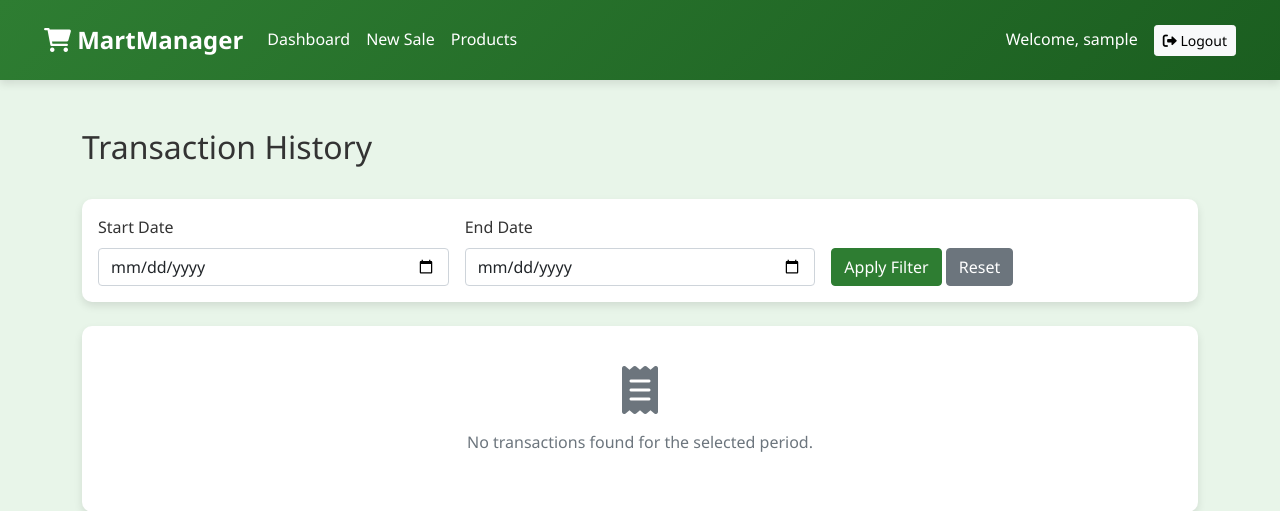
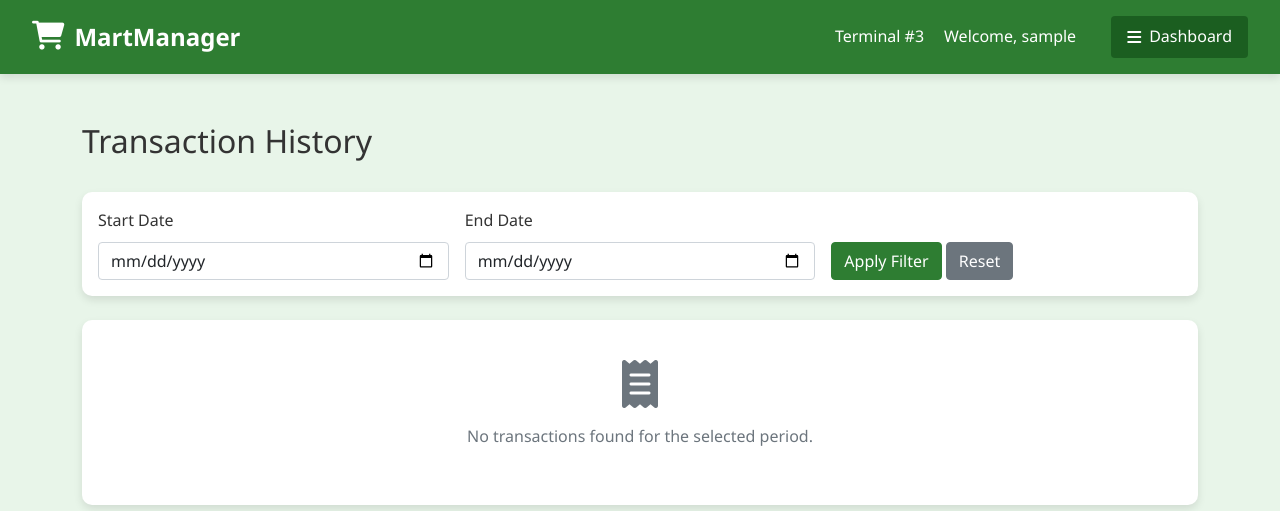
Before and after one commit to supriyaaa15/MartManager, a Django app: page /transactions/ in a window 1280 px wide. Shown: the top 511 px of the page. Run offline with Django 5.2, Linux system fonts and the light colour scheme; the visitor is signed in with stand-in values (Sample User, id 1); data that the repository does not hold is empty.

Commit message:
Transaction UI

```diff
--- a/settings.py
+++ /dev/null
@@ -1,5 +0,0 @@
-TIME_ZONE = 'Asia/Kolkata'
-USE_TZ = True
-USE_L10N = True
-
-# ... existing code ...
--- a/templates/base.html
+++ /dev/null
@@ -1,124 +0,0 @@
-<!DOCTYPE html>
-<html lang="en">
-<head>
-    <meta charset="UTF-8">
-    <meta name="viewport" content="width=device-width, initial-scale=1.0">
-    <title>{% block title %}MartManager{% endblock %}</title>
-
-    <!-- Bootstrap CSS -->
-    <link href="https://cdn.jsdelivr.net/npm/bootstrap@5.1.3/dist/css/bootstrap.min.css" rel="stylesheet">
-    <!-- Font Awesome -->
-    <link href="https://cdnjs.cloudflare.com/ajax/libs/font-awesome/6.0.0-beta3/css/all.min.css" rel="stylesheet">
-
-    <style>
-        :root {
-            --primary-color: #2e7d32;
-            --secondary-color: #4caf50;
-            --accent-color: #1b5e20;
-            --background-color: #e8f5e9;
-            --text-color: #333;
-            --white: #fff;
-            --shadow: 0 4px 8px rgba(0, 0, 0, 0.1);
-            --transition: all 0.3s ease;
-            --gradient: linear-gradient(135deg, var(--primary-color), var(--accent-color));
-        }
-
-        body {
-            font-family: 'Segoe UI', Tahoma, Geneva, Verdana, sans-serif;
-            background-color: var(--background-color);
-            color: var(--text-color);
-            line-height: 1.6;
-        }
-
-        .navbar {
-            background: var(--gradient);
-            padding: 1rem 2rem;
-            color: var(--white);
-            box-shadow: var(--shadow);
-        }
-
-        .navbar-brand {
-            color: var(--white);
-            font-weight: bold;
-            font-size: 1.5rem;
-        }
-
-        .navbar-brand:hover {
-            color: var(--white);
-        }
-
-        .nav-link {
-            color: var(--white);
-        }
-
-        .nav-link:hover {
-            color: rgba(255, 255, 255, 0.8);
-        }
-
-        .btn-primary {
-            background-color: var(--primary-color);
-            border-color: var(--primary-color);
-        }
-
-        .btn-primary:hover {
-            background-color: var(--accent-color);
-            border-color: var(--accent-color);
-        }
-
-        .card {
-            box-shadow: var(--shadow);
-            border: none;
-            border-radius: 10px;
-        }
-
-        .card-header {
-            background: var(--gradient);
-            color: var(--white);
-            border-radius: 10px 10px 0 0 !important;
-        }
-    </style>
-    {% block extra_css %}{% endblock %}
-</head>
-<body>
-    <!-- Navigation Bar -->
-    <nav class="navbar navbar-expand-lg">
-        <div class="container-fluid">
-            <a class="navbar-brand" href="{% url 'employee_dashboard' %}">
-                <i class="fas fa-shopping-cart"></i>
-                MartManager
-            </a>
-            <button class="navbar-toggler" type="button" data-bs-toggle="collapse" data-bs-target="#navbarNav">
-                <span class="navbar-toggler-icon"></span>
-            </button>
-            <div class="collapse navbar-collapse" id="navbarNav">
-                <ul class="navbar-nav me-auto">
-                    <li class="nav-item">
-                        <a class="nav-link" href="{% url 'employee_dashboard' %}">Dashboard</a>
-                    </li>
-                    <li class="nav-item">
-                        <a class="nav-link" href="{% url 'new_sale' %}">New Sale</a>
-                    </li>
-                    <li class="nav-item">
-                        <a class="nav-link" href="{% url 'product_lookup' %}">Products</a>
-                    </li>
-                </ul>
-                <div class="d-flex align-items-center">
-                    <span class="text-white me-3">Welcome, {{ request.user.username }}</span>
-                    <a href="{% url 'logout' %}" class="btn btn-light btn-sm">
-                        <i class="fas fa-sign-out-alt"></i> Logout
-                    </a>
-                </div>
-            </div>
-        </div>
-    </nav>
-
-    <!-- Main Content -->
-    <main class="py-4">
-        {% block content %}{% endblock %}
-    </main>
-
-    <!-- Bootstrap Bundle with Popper -->
-    <script src="https://cdn.jsdelivr.net/npm/bootstrap@5.1.3/dist/js/bootstrap.bundle.min.js"></script>
-    {% block extra_js %}{% endblock %}
-</body>
-</html>
--- a/templates/recent_transactions.html
+++ b/templates/recent_transactions.html
@@ -1,7 +1,126 @@
-{% extends 'base.html' %}
-{% load static %}
+<!DOCTYPE html>
+<html lang="en">
+<head>
+    <meta charset="UTF-8">
+    <meta name="viewport" content="width=device-width, initial-scale=1.0">
+    <title>Transaction History - MartManager</title>
 
-{% block content %}
+    <!-- Bootstrap CSS -->
+    <link href="https://cdn.jsdelivr.net/npm/bootstrap@5.1.3/dist/css/bootstrap.min.css" rel="stylesheet">
+    <!-- Font Awesome -->
+    <link href="https://cdnjs.cloudflare.com/ajax/libs/font-awesome/6.0.0-beta3/css/all.min.css" rel="stylesheet">
+
+    <style>
+        :root {
+            --primary-color: #2e7d32;
+            --secondary-color: #4caf50;
+            --accent-color: #1b5e20;
+            --background-color: #e8f5e9;
+            --text-color: #333;
+            --white: #fff;
+            --shadow: 0 4px 8px rgba(0, 0, 0, 0.1);
+            --transition: all 0.3s ease;
+            --gradient: linear-gradient(135deg, var(--primary-color), var(--accent-color));
+        }
+
+        body {
+            font-family: 'Segoe UI', Tahoma, Geneva, Verdana, sans-serif;
+            background-color: var(--background-color);
+            color: var(--text-color);
+            line-height: 1.6;
+        }
+
+        .navbar {
+            display: flex;
+            justify-content: space-between;
+            align-items: center;
+            background: var(--primary-color);
+            padding: 1rem 2rem;
+            color: var(--white);
+            box-shadow: var(--shadow);
+        }
+
+        .logo {
+            display: flex;
+            align-items: center;
+            font-size: 1.5rem;
+            font-weight: bold;
+        }
+
+        .logo i {
+            margin-right: 10px;
+            font-size: 1.8rem;
+        }
+
+        .nav-info {
+            display: flex;
+            align-items: center;
+            gap: 20px;
+        }
+
+        .user-greeting {
+            margin-right: 15px;
+            font-weight: 500;
+        }
+
+        .dashboard-btn {
+            background-color: var(--accent-color);
+            color: var(--white);
+            padding: 0.5rem 1rem;
+            border-radius: 4px;
+            text-decoration: none;
+            display: flex;
+            align-items: center;
+            gap: 8px;
+            transition: var(--transition);
+        }
+
+        .dashboard-btn:hover {
+            background-color: var(--primary-color);
+            transform: translateY(-2px);
+        }
+
+        .btn-primary {
+            background-color: var(--primary-color);
+            border-color: var(--primary-color);
+        }
+
+        .btn-primary:hover {
+            background-color: var(--accent-color);
+            border-color: var(--accent-color);
+        }
+
+        .card {
+            box-shadow: var(--shadow);
+            border: none;
+            border-radius: 10px;
+        }
+
+        .card-header {
+            background: var(--gradient);
+            color: var(--white);
+            border-radius: 10px 10px 0 0 !important;
+        }
+    </style>
+</head>
+<body>
+    <!-- Navigation Bar -->
+    <div class="navbar">
+        <div class="logo">
+            <i class="fas fa-shopping-cart"></i>
+            <span>MartManager</span>
+        </div>
+        <div class="nav-info">
+            <span>Terminal #3</span>
+            <span class="user-greeting">Welcome, {{ request.user.username }}</span>
+            <a href="{% url 'employee_dashboard' %}" class="dashboard-btn">
+                <i class="fas fa-bars"></i> Dashboard
+            </a>
+        </div>
+    </div>
+
+    <!-- Main Content -->
+    <main class="py-4">
         <div class="container mt-4">
             <div class="row mb-4">
                 <div class="col">
@@ -116,9 +235,8 @@
                 </div>
             </div>
         </div>
-{% endblock %}
+    </main>
 
-{% block extra_js %}
     <!-- Bootstrap Bundle with Popper -->
     <script src="https://cdn.jsdelivr.net/npm/bootstrap@5.1.3/dist/js/bootstrap.bundle.min.js"></script>
 
@@ -174,4 +292,5 @@ document.addEventListener('DOMContentLoaded', function() {
         });
     });
     </script>
-{% endblock %}
+</body>
+</html>
--- a/urls.py
+++ /dev/null
@@ -1,5 +0,0 @@
-# Void Item URLs
-# path('void-item/', views.void_item, name='void_item'),
-# path('api/transactions/search/', views.search_transactions, name='search_transactions'),
-# path('api/transactions/<int:trans_id>/', views.get_transaction_details, name='get_transaction_details'),
-# path('api/transactions/void-item/', views.void_transaction_item, name='void_transaction_item'),
```
Also changed, not shown: models.py (deleted, +0 -12 lines), views.py (+143 -143 lines). Lines whose indentation alone changed are shown as unchanged.
